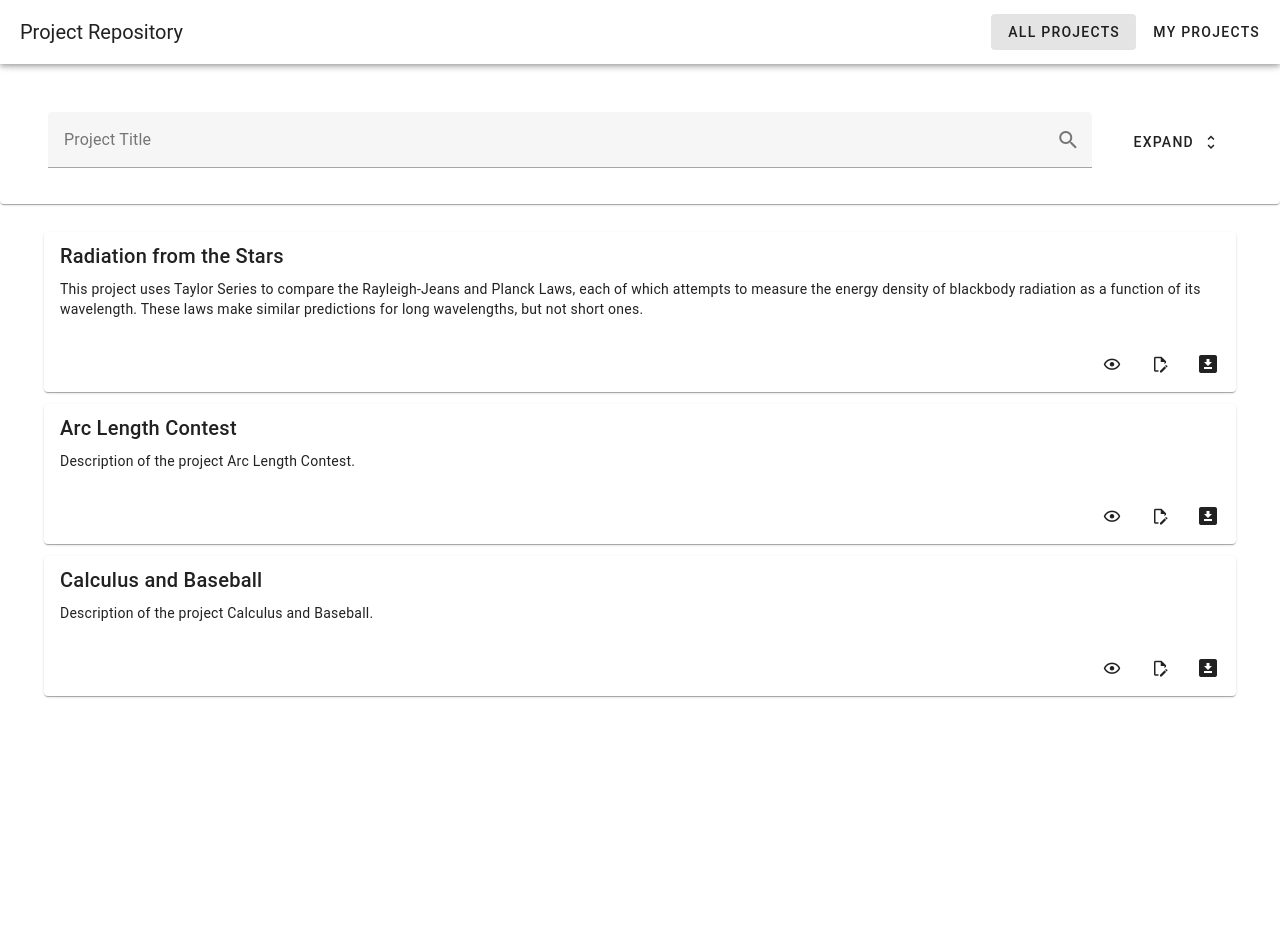
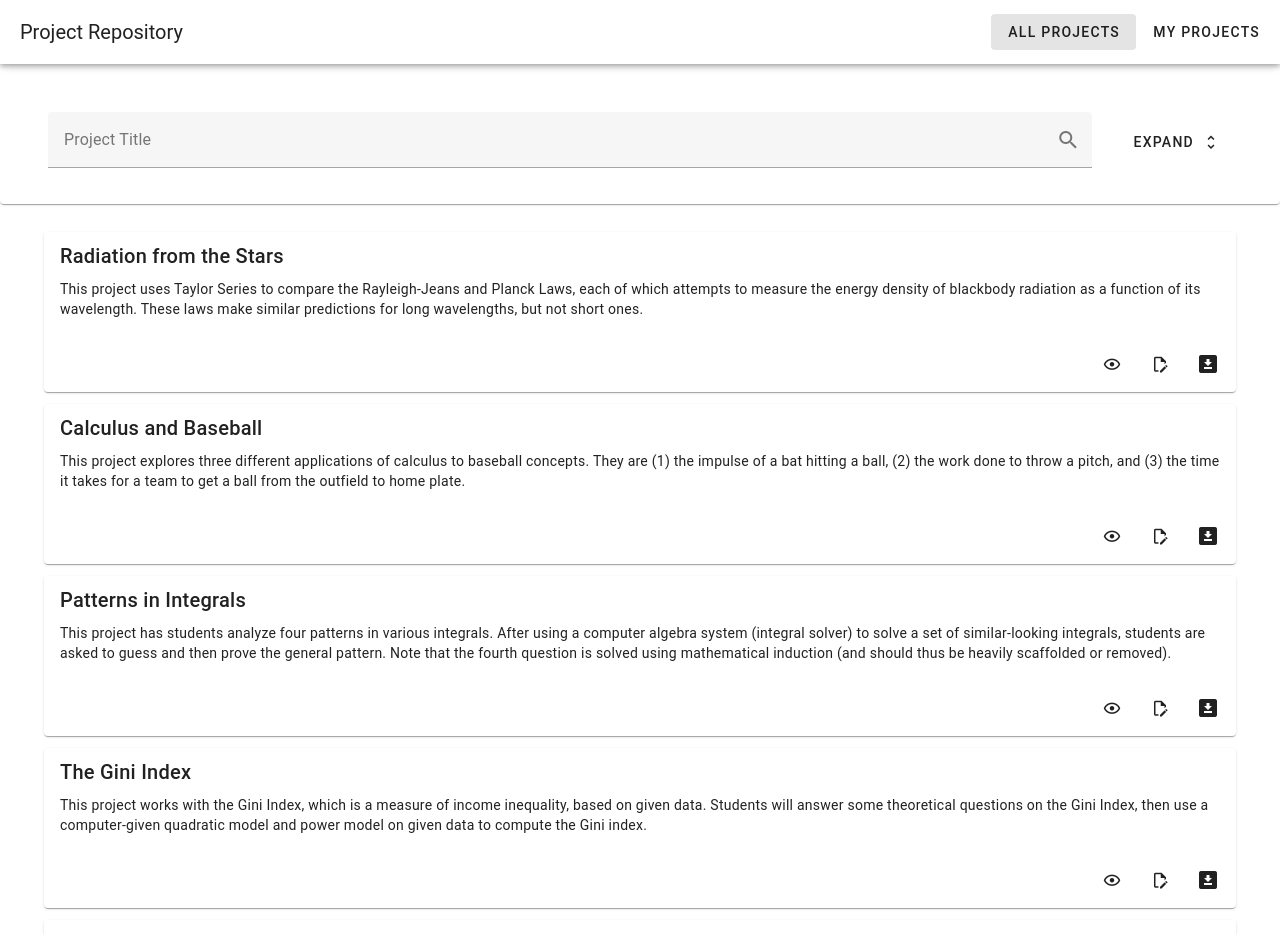
Before and after one commit to Rafaellarsa/calc-projects-repository, a Vue app: page / in a window 1280 px wide. Shown: the top 934 px of the page. Before the commit the page ends 800 px from the top, so only its background shows below. Built offline with nearby package versions, Linux system fonts and the light colour scheme.

Commit message:
added projects

```diff
--- a/src/components/ProjectsList.vue
+++ b/src/components/ProjectsList.vue
@@ -34,16 +34,107 @@ export default {
     projects: [
       {
         title: "Radiation from the Stars",
+        department: "Physics & Astronomy",
+        major: "Physics and Astronomy",
+        topic: "Taylor Series",
+        keywords: [
+          "Rayleigh-Jeans Law",
+          "Taylor Series",
+          "Applications of Taylor Series",
+          "Planck Law",
+          "Astronomy",
+          "Stars",
+          "Blackbody Radiation",
+        ],
+        nStudents: 1,
+        difficulty: 1,
+        hours: 8,
         description:
           "This project uses Taylor Series to compare the Rayleigh-Jeans and Planck Laws, each of which attempts to measure the energy density of blackbody radiation as a function of its wavelength. These laws make similar predictions for long wavelengths, but not short ones.",
       },
       {
-        title: "Arc Length Contest",
-        description: "Description of the project Arc Length Contest.",
+        title: "Calculus and Baseball",
+        department: "Physics",
+        major: "Physics",
+        topic: "Applications to Physics/Engineering, Differential Equations",
+        keywords: [
+          "Baseball",
+          "Force",
+          "Momentum",
+          "Impulse",
+          "Work",
+          "Kinetic Energy",
+          "Position",
+          "Velocity",
+          "Acceleration",
+          "Differential Equations",
+        ],
+        nStudents: 1,
+        difficulty: 1,
+        hours: 12,
+        description:
+          "This project explores three different applications of calculus to baseball concepts. They are (1) the impulse of a bat hitting a ball, (2) the work done to throw a pitch, and (3) the time it takes for a team to get a ball from the outfield to home plate.",
       },
       {
-        title: "Calculus and Baseball",
-        description: "Description of the project Calculus and Baseball.",
+        title: "Patterns in Integrals",
+        department: "Mathematics",
+        major: "Mathematics",
+        topic:
+          "u-Substitution, Integration by Parts, Partial Fraction Decomposition",
+        keywords: [
+          "Integrals",
+          "Integration Techniques",
+          "u-Substitution",
+          "Integration by Parts",
+          "Partial Fraction Decomposition",
+          "Integral Calculators",
+          "Computer Algebra System",
+          "Trig Identities",
+          "Mathematical Induction",
+          "Sum Notation",
+        ],
+        nStudents: 1,
+        difficulty: 0,
+        hours: 6,
+        description:
+          "This project has students analyze four patterns in various integrals. After using a computer algebra system (integral solver) to solve a set of similar-looking integrals, students are asked to guess and then prove the general pattern. Note that the fourth question is solved using mathematical induction (and should thus be heavily scaffolded or removed).",
+      },
+      {
+        title: "The Gini Index",
+        department: "Economics",
+        major: "Economics",
+        topic: "Area Between Curves",
+        keywords: [
+          "Gini Index",
+          "Economics",
+          "Area",
+          "Graph Modeling",
+          "Quadratic Model",
+          "Power Model",
+        ],
+        nStudents: 1,
+        difficulty: 0,
+        hours: 4,
+        description:
+          "This project works with the Gini Index, which is a measure of income inequality, based on given data. Students will answer some theoretical questions on the Gini Index, then use a computer-given quadratic model and power model on given data to compute the Gini index.",
+      },
+      {
+        title: "Rotating on a Slant",
+        department: "Engineering",
+        major: "Engineering",
+        topic: "Area Between Curves, Volumes",
+        keywords: [
+          "Volumes",
+          "Discs/Washers",
+          "Area",
+          "Integrals",
+          "Riemann Sums",
+        ],
+        nStudents: 1,
+        difficulty: 2,
+        hours: 8,
+        description:
+          "This project asks students to derive a formula to compute the volume of the solid of revolution about a line y=mx+b (instead of the standard x-axis or y-axis). To scaffold this, they are first asked to derive a formula for the area between a curve and the slanted axis.",
       },
     ],
   }),
--- a/src/components/SearchProject.vue
+++ b/src/components/SearchProject.vue
@@ -34,8 +34,11 @@
               <v-combobox
                 label="Department"
                 :items="[
+                  'Economics',
+                  'Engineering',
+                  'Mathematics',
+                  'Physics',
                   'Physics & Astronomy',
-                  'Electrical & Computing Engineering',
                 ]"
                 hide-details
               /> </v-col
@@ -43,9 +46,11 @@
               <v-combobox
                 label="Major"
                 :items="[
+                  'Economics',
+                  'Engineering',
+                  'Mathematics',
+                  'Physics',
                   'Physics and Astronomy',
-                  'Electrical Engineering',
-                  'Computing Engineering',
                 ]"
                 hide-details
               /> </v-col></v-row
@@ -54,12 +59,46 @@
             ><v-col>
               <v-autocomplete
                 label="Keywords"
-                :items="[
-                  'Taylor Series',
-                  'Planck Law',
-                  'Stars',
-                  'Blackbody Radiation',
-                ]"
+                :items="
+                  [
+                    'Rayleigh-Jeans Law',
+                    'Taylor Series',
+                    'Applications of Taylor Series',
+                    'Planck Law',
+                    'Astronomy',
+                    'Stars',
+                    'Blackbody Radiation',
+                    'Baseball',
+                    'Force',
+                    'Momentum',
+                    'Impulse',
+                    'Work',
+                    'Kinetic Energy',
+                    'Position',
+                    'Velocity',
+                    'Acceleration',
+                    'Differential Equations',
+                    'Integrals',
+                    'Integration Techniques',
+                    'u-Substitution',
+                    'Integration by Parts',
+                    'Partial Fraction Decomposition',
+                    'Integral Calculators',
+                    'Computer Algebra System',
+                    'Trig Identities',
+                    'Mathematical Induction',
+                    'Sum Notation',
+                    'Gini Index',
+                    'Economics',
+                    'Area',
+                    'Graph Modeling',
+                    'Quadratic Model',
+                    'Power Model',
+                    'Volumes',
+                    'Discs/Washers',
+                    'Riemann Sums',
+                  ].sort()
+                "
                 hide-details
                 chips
                 closable-chips
```
Also changed, not shown: 1 other file (tests, documents, lock files or other folders).
